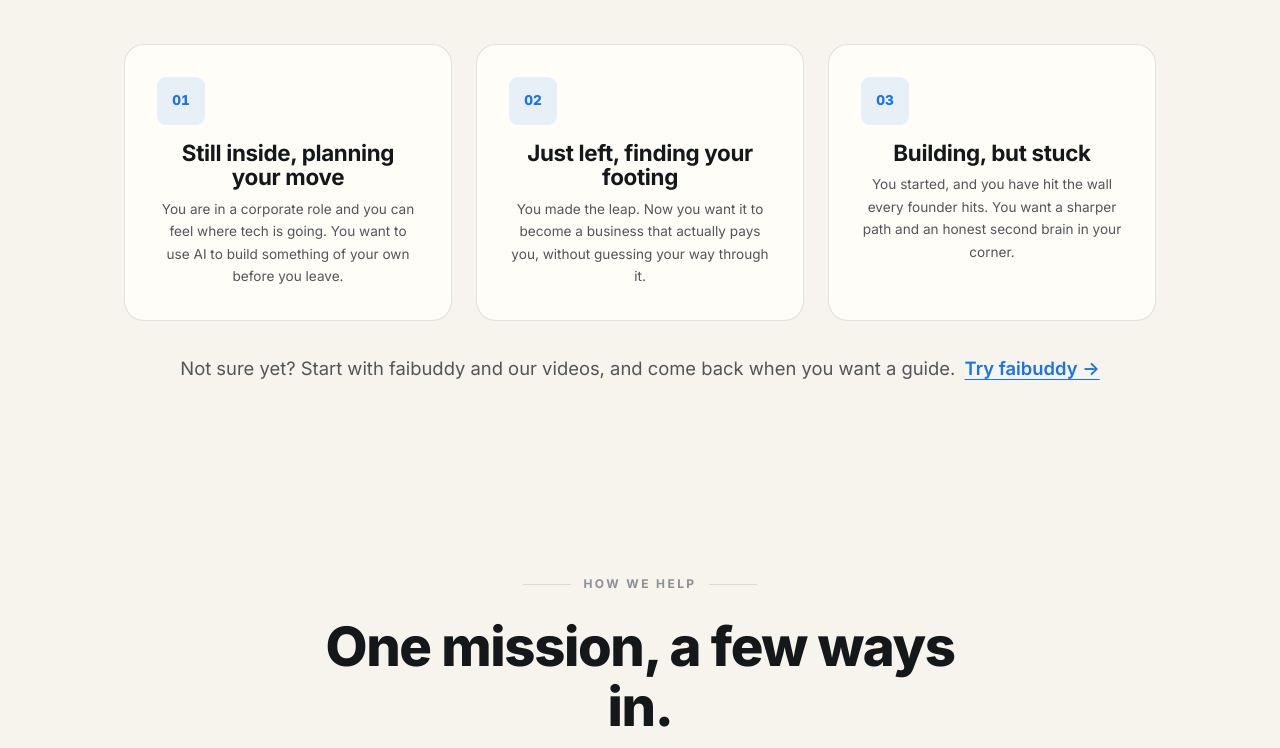
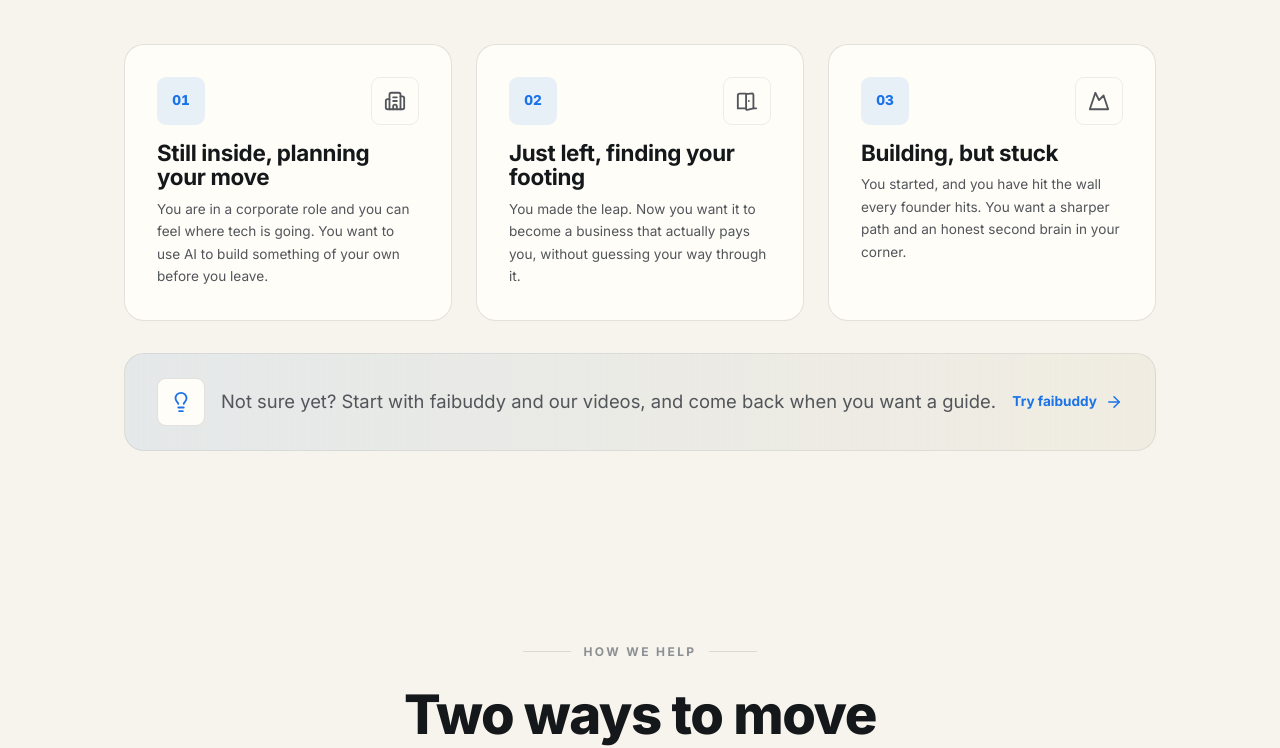
Before and after one commit to EngFreedomWithAI/FAI-Website, an Astro site: page / in a window 1280 px wide. Shown: the part 780-1528 px from the top of the page. Built offline with nearby package versions, Linux system fonts and the light colour scheme; Astro itself is replaced by a stand-in of ours.

Commit message:
updates to home page

```diff
--- a/package.json
+++ b/package.json
@@ -8,9 +8,5 @@
   },
   "dependencies": {
     "astro": "^5.7.0"
-  },
-  "devDependencies": {
-    "http-server": "^14.1.1",
-    "live-server": "^1.2.2"
   }
 }
--- a/src/components/Card.astro
+++ b/src/components/Card.astro
@@ -1,7 +1,11 @@
 ---
+import Icon from './Icon.astro';
+import type { AudienceIcon } from '../data/is-this-you';
+
 interface Props {
   variant?: 'audience' | 'door' | 'teaser';
   index?: number;
+  icon?: AudienceIcon;
   tag?: string;
   title: string;
   body?: string;
@@ -14,6 +18,7 @@ interface Props {
 const {
   variant = 'audience',
   index,
+  icon,
   tag,
   title,
   body = '',
@@ -66,7 +71,14 @@ const indexLabel = index !== undefined ? String(index).padStart(2, '0') : undefi
   </article>
 ) : (
   <article class="card-audience">
-    {indexLabel && <span class="card-audience__index">{indexLabel}</span>}
+    <div class="card-audience__top">
+      {indexLabel && <span class="card-audience__index">{indexLabel}</span>}
+      {icon && (
+        <span class="card-audience__icon" aria-hidden="true">
+          <Icon name={icon} size={22} />
+        </span>
+      )}
+    </div>
     <h3>{title}</h3>
     {body && <p>{body}</p>}
   </article>
@@ -92,6 +104,18 @@ const indexLabel = index !== undefined ? String(index).padStart(2, '0') : undefi
     border-color: var(--color-border);
   }
 
+  .card-audience {
+    text-align: left;
+  }
+
+  .card-audience__top {
+    display: flex;
+    align-items: center;
+    justify-content: space-between;
+    gap: var(--space-3);
+    margin-bottom: var(--space-4);
+  }
+
   .card-audience__index {
     font-variant-numeric: tabular-nums;
     font-weight: 800;
@@ -103,7 +127,18 @@ const indexLabel = index !== undefined ? String(index).padStart(2, '0') : undefi
     border-radius: var(--r-sm);
     display: grid;
     place-items: center;
-    margin-bottom: var(--space-4);
+    flex-shrink: 0;
+  }
+
+  .card-audience__icon {
+    display: grid;
+    place-items: center;
+    width: var(--space-7);
+    height: var(--space-7);
+    border-radius: var(--r-sm);
+    border: 1px solid var(--color-border-subtle);
+    color: var(--color-text-muted);
+    flex-shrink: 0;
   }
 
   .card-audience h3,
--- a/src/components/FollowBand.astro
+++ b/src/components/FollowBand.astro
@@ -11,7 +11,7 @@ interface Props {
 }
 
 const {
-  index = '04',
+  index,
   label = 'Follow along',
   heading = 'Get our field notes and new videos as they land.',
   note = 'No noise, just what is worth your time.',
--- /dev/null
+++ b/src/components/Icon.astro
@@ -0,0 +1,56 @@
+---
+interface Props {
+  name: 'buildings' | 'door-open' | 'mountain' | 'lightbulb' | 'arrow-right';
+  size?: number;
+  class?: string;
+}
+
+const { name, size = 24, class: className } = Astro.props;
+---
+
+<svg
+  xmlns="http://www.w3.org/2000/svg"
+  width={size}
+  height={size}
+  viewBox="0 0 24 24"
+  fill="none"
+  stroke="currentColor"
+  stroke-width="2"
+  stroke-linecap="round"
+  stroke-linejoin="round"
+  class={className}
+  aria-hidden="true"
+>
+  {name === 'buildings' && (
+    <>
+      <path d="M10 12h4" />
+      <path d="M10 8h4" />
+      <path d="M14 21v-3a2 2 0 0 0-4 0v3" />
+      <path d="M6 10H4a2 2 0 0 0-2 2v7a2 2 0 0 0 2 2h16a2 2 0 0 0 2-2V9a2 2 0 0 0-2-2h-2" />
+      <path d="M6 21V5a2 2 0 0 1 2-2h8a2 2 0 0 1 2 2v16" />
+    </>
+  )}
+  {name === 'door-open' && (
+    <>
+      <path d="M11 20H2" />
+      <path d="M11 4.562v16.157a1 1 0 0 0 1.242.97L19 20V5.562a2 2 0 0 0-1.242-1.967L11 4.562z" />
+      <path d="M11 4H4a2 2 0 0 0-2 2v14" />
+      <path d="M14 12h.01" />
+      <path d="M22 20h-3" />
+    </>
+  )}
+  {name === 'mountain' && <path d="m8 3 4 8 5-5 5 15H2L8 3z" />}
+  {name === 'lightbulb' && (
+    <>
+      <path d="M15 14c.2-1 .7-1.7 1.5-2.5 1-.9 1.5-2.2 1.5-3.5A6 6 0 0 0 6 8c0 1 .2 2.2 1.5 3.5.7.7 1.3 1.5 1.5 2.5" />
+      <path d="M9 18h6" />
+      <path d="M10 22h4" />
+    </>
+  )}
+  {name === 'arrow-right' && (
+    <>
+      <path d="M5 12h14" />
+      <path d="m12 5 7 7-7 7" />
+    </>
+  )}
+</svg>
--- /dev/null
+++ b/src/components/RoutingBar.astro
@@ -0,0 +1,102 @@
+---
+import Icon from './Icon.astro';
+
+interface Props {
+  text: string;
+  ctaLabel: string;
+  ctaHref: string;
+  ctaExternal?: boolean;
+}
+
+const { text, ctaLabel, ctaHref, ctaExternal = false } = Astro.props;
+---
+
+<aside class="routing-bar" aria-label="Not sure where to start?">
+  <span class="routing-bar__icon" aria-hidden="true">
+    <Icon name="lightbulb" size={22} />
+  </span>
+  <p class="routing-bar__text">{text}</p>
+  <a
+    class="routing-bar__cta"
+    href={ctaHref}
+    rel={ctaExternal ? 'noopener noreferrer' : undefined}
+    target={ctaExternal ? '_blank' : undefined}
+  >
+    {ctaLabel}
+    <Icon name="arrow-right" size={18} class="routing-bar__cta-arrow" />
+  </a>
+</aside>
+
+<style>
+  .routing-bar {
+    display: flex;
+    align-items: center;
+    gap: var(--space-4);
+    width: 100%;
+    margin-top: var(--space-6);
+    padding: var(--space-5) var(--space-6);
+    text-align: left;
+    background: linear-gradient(
+      90deg,
+      color-mix(in srgb, var(--color-accent-soft) 70%, var(--color-bg-alt)),
+      var(--color-bg-alt)
+    );
+    border: 1px solid var(--color-border-subtle);
+    border-radius: var(--r-lg);
+  }
+
+  .routing-bar__icon {
+    flex-shrink: 0;
+    display: grid;
+    place-items: center;
+    width: var(--space-7);
+    height: var(--space-7);
+    border-radius: var(--r-sm);
+    background: var(--color-surface);
+    border: 1px solid var(--color-border);
+    color: var(--color-accent);
+  }
+
+  .routing-bar__text {
+    flex: 1;
+    margin: 0;
+    font-size: var(--text-md);
+    line-height: var(--leading-normal);
+    color: var(--color-text-muted);
+  }
+
+  .routing-bar__cta {
+    flex-shrink: 0;
+    display: inline-flex;
+    align-items: center;
+    gap: var(--space-2);
+    font-size: var(--text-sm);
+    font-weight: 700;
+    text-decoration: none;
+    color: var(--color-accent);
+    white-space: nowrap;
+  }
+
+  .routing-bar__cta:hover {
+    color: var(--color-accent-strong);
+  }
+
+  .routing-bar__cta :global(.routing-bar__cta-arrow) {
+    transition: transform var(--dur-fast) var(--ease);
+  }
+
+  .routing-bar__cta:hover :global(.routing-bar__cta-arrow) {
+    transform: translateX(2px);
+  }
+
+  @media (max-width: 42rem) {
+    .routing-bar {
+      flex-wrap: wrap;
+    }
+
+    .routing-bar__cta {
+      width: 100%;
+      padding-left: calc(var(--space-7) + var(--space-4));
+    }
+  }
+</style>
--- a/src/data/how-we-help.ts
+++ b/src/data/how-we-help.ts
@@ -15,17 +15,10 @@ export const howWeHelpDoors: HelpDoor[] = [
     ctaHref: 'https://faibuddy.com',
   },
   {
-    tag: 'Advisory, selective',
+    tag: 'High-touch 1:1 advisory',
     title: 'Work with us',
-    body: 'Senior advisory for corporate professionals becoming AI entrepreneurs, whether you are planning your exit, finding your footing, or pushing through the early stage of building. A small number of engagements, each shaped around you.',
+    body: 'Get strategic guidance, practical tools, and accountability as you build. We work closely with a small number of clients, so you never have to figure out what comes next alone.',
     ctaLabel: 'Request an engagement',
     ctaHref: '/advisory',
   },
-  {
-    tag: 'Content, field notes and videos as we learn',
-    title: 'Content that keeps you ahead',
-    body: '',
-    ctaLabel: 'Watch and read',
-    ctaHref: '/watch',
-  },
 ];
--- a/src/data/is-this-you.ts
+++ b/src/data/is-this-you.ts
@@ -1,18 +1,24 @@
+export type AudienceIcon = 'buildings' | 'door-open' | 'mountain';
+
 export interface AudienceCard {
+  icon: AudienceIcon;
   title: string;
   body: string;
 }
 
 export const isThisYouCards: AudienceCard[] = [
   {
+    icon: 'buildings',
     title: 'Still inside, planning your move',
     body: 'You are in a corporate role and you can feel where tech is going. You want to use AI to build something of your own before you leave.',
   },
   {
+    icon: 'door-open',
     title: 'Just left, finding your footing',
     body: 'You made the leap. Now you want it to become a business that actually pays you, without guessing your way through it.',
   },
   {
+    icon: 'mountain',
     title: 'Building, but stuck',
     body: 'You started, and you have hit the wall every founder hits. You want a sharper path and an honest second brain in your corner.',
   },
--- a/src/pages/index.astro
+++ b/src/pages/index.astro
@@ -7,12 +7,13 @@ import SectionHeader from '../components/SectionHeader.astro';
 import Card from '../components/Card.astro';
 import CtaStrip from '../components/CtaStrip.astro';
 import FollowBand from '../components/FollowBand.astro';
+import RoutingBar from '../components/RoutingBar.astro';
 import TeamAvatar from '../components/TeamAvatar.astro';
 import { site } from '../config/site';
 import { isThisYouCards } from '../data/is-this-you';
 import { howWeHelpDoors } from '../data/how-we-help';
 
-const [faibuddyDoor, advisoryDoor, contentDoor] = howWeHelpDoors;
+const [faibuddyDoor, advisoryDoor] = howWeHelpDoors;
 
 const pageTitle = 'Corporate to AI Entrepreneur | Freedom with AI';
 const pageDescription =
@@ -86,6 +87,7 @@ const pageDescription =
               <Card
                 variant="audience"
                 index={i + 1}
+                icon={card.icon}
                 title={card.title}
                 body={card.body}
               />
@@ -93,13 +95,12 @@ const pageDescription =
           ))}
         </ul>
 
-        <p class="routing-line">
-          Not sure yet? Start with faibuddy and our videos, and come back when you
-          want a guide.
-          <a href={site.faibuddyUrl} target="_blank" rel="noopener noreferrer">
-            Try faibuddy →
-          </a>
-        </p>
+        <RoutingBar
+          text="Not sure yet? Start with faibuddy and our videos, and come back when you want a guide."
+          ctaLabel="Try faibuddy"
+          ctaHref={site.faibuddyUrl}
+          ctaExternal
+        />
       </div>
     </section>
 
@@ -107,11 +108,10 @@ const pageDescription =
       <div class="container section-block__center">
         <SectionHeader label="How we help" />
         <h2 id="how-we-help-heading" class="section-block__heading">
-          One mission, a few ways in.
+          Two ways to move forward.
         </h2>
         <p class="section-block__sub read-width">
-          A product to start today, advisory when you want a guide, and content
-          that keeps you ahead of the curve.
+          Start with the product, or work directly with us.
         </p>
 
         <div class="door-grid">
@@ -134,14 +134,6 @@ const pageDescription =
             ctaHref={advisoryDoor.ctaHref}
           />
         </div>
-
-        <Card
-          variant="teaser"
-          title={contentDoor.title}
-          tag={contentDoor.tag}
-          ctaLabel={contentDoor.ctaLabel}
-          ctaHref={contentDoor.ctaHref}
-        />
       </div>
     </section>
 
@@ -149,7 +141,7 @@ const pageDescription =
       <div class="container">
         <div class="watch-head">
           <div>
-            <SectionHeader index="03" label="Watch" align="left" />
+            <SectionHeader label="Watch" align="left" />
             <h2 id="watch-heading">Founder stories and field notes.</h2>
             <p class="watch-head__sub read-width">
               Founder interviews with people making the leap, plus what we are
@@ -200,7 +192,6 @@ const pageDescription =
     </section>
 
     <FollowBand
-      index="04"
       heading="Get our field notes and new videos as they land."
       note="No noise, just what is worth your time."
     />
@@ -356,17 +347,6 @@ const pageDescription =
     height: 100%;
   }
 
-  .routing-line {
-    margin-top: var(--space-6);
-    font-size: var(--text-md);
-    color: var(--color-text-muted);
-  }
-
-  .routing-line a {
-    font-weight: 600;
-    margin-left: var(--space-1);
-  }
-
   .door-grid {
     display: grid;
     grid-template-columns: 1fr 1fr;
```
Also changed, not shown: 1 other file.
